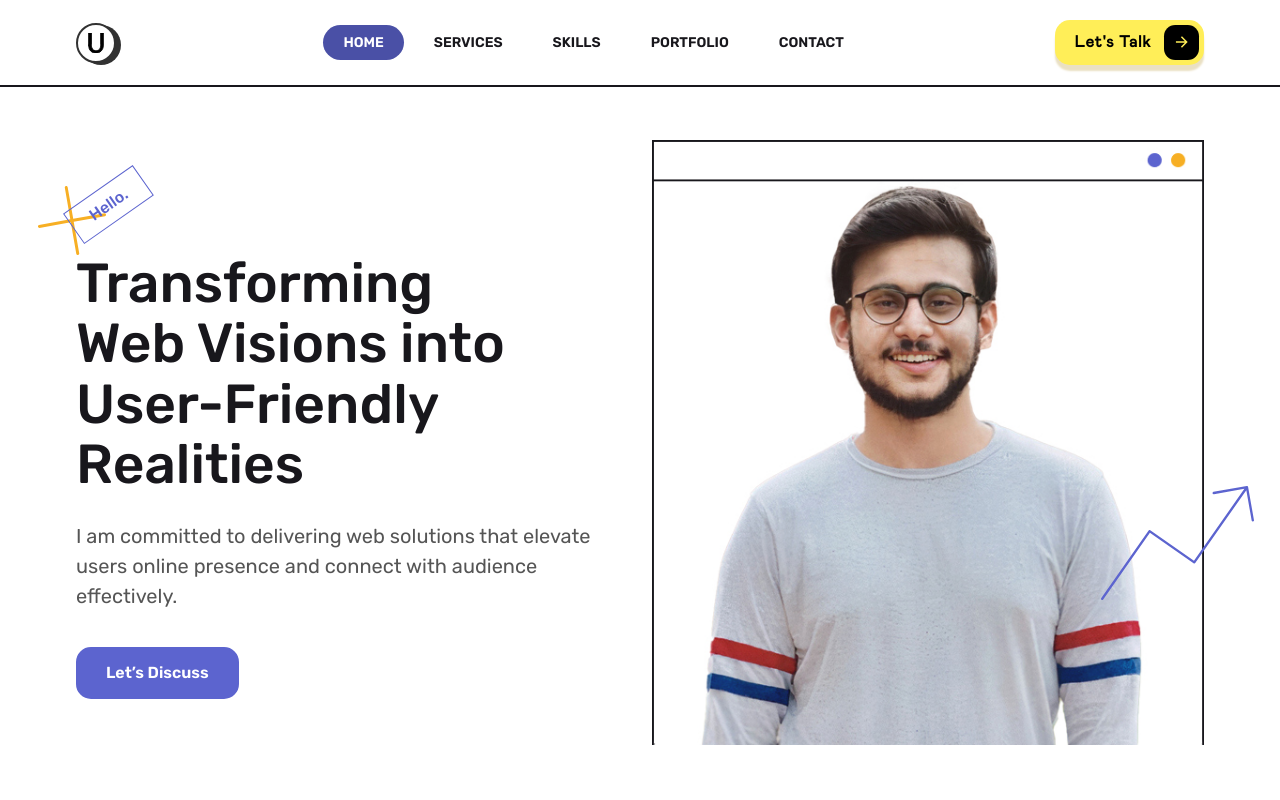
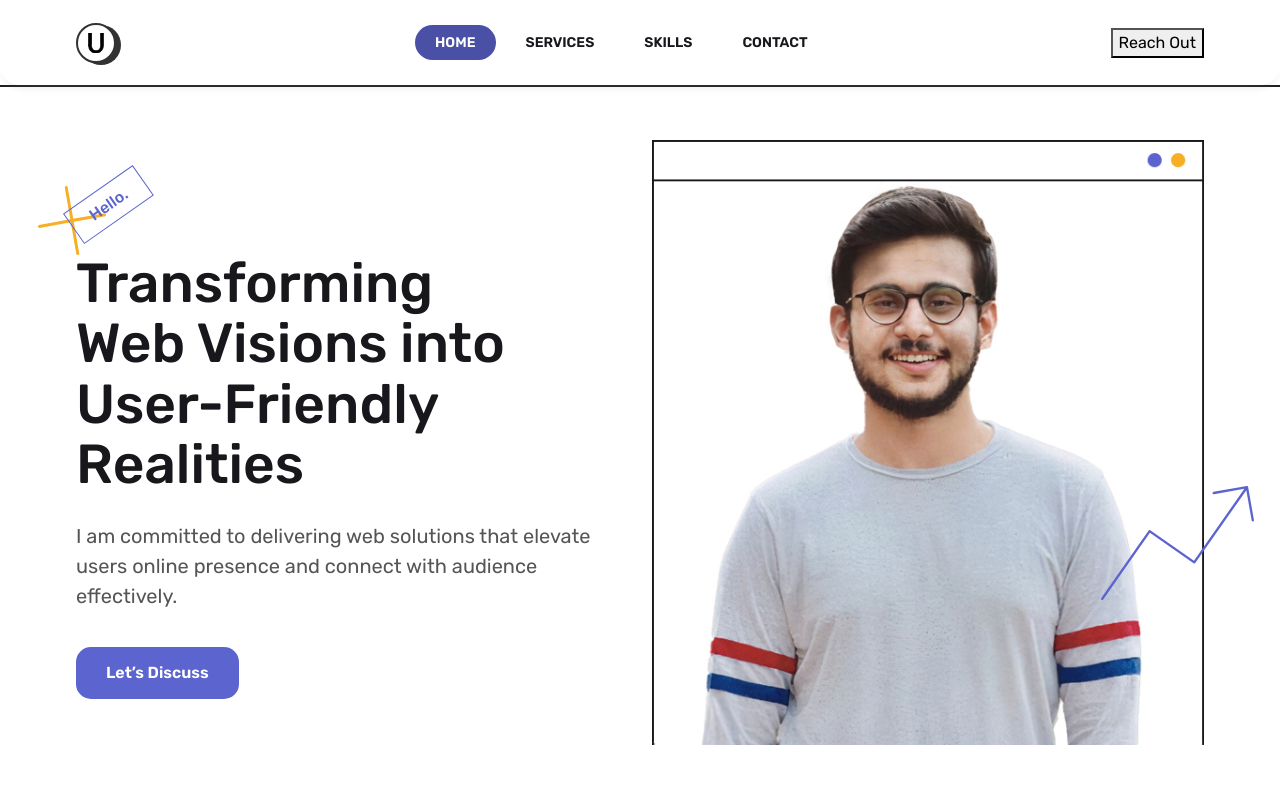
Before and after one commit to developedbyumair/Umair-Ali-01.github.io, a Next.js app: page / in a window 1280 px wide. Shown: the top 800 px of the page. Built offline with nearby package versions, Linux system fonts and the light colour scheme.

Commit message:
Update Header.js [no ci]

```diff
--- a/src/components/Header.js
+++ b/src/components/Header.js
@@ -1,6 +1,6 @@
 import Link from "next/link";
 import { useRouter } from "next/router";
-import { useState } from "react";
+import React, { useEffect, useRef, useState } from "react";
 import { Accordion } from "react-bootstrap";
 
 const Header = () => {
@@ -8,6 +8,14 @@ const Header = () => {
   const router = useRouter();
   return (
     <header className="main-header">
+      <div
+        style={{
+          borderRadius: "20px",
+          boxShadow:
+            "rgb(255 255 255 / 10%) 0px 20px 25px -5px, rgba(0, 0, 0, 0.1) 0px 8px 10px -6px",
+          transition: "all 0.3s ease 0s",
+        }}
+      >
         <nav className="navbar header-nav navbar-expand-lg one-page-nav">
           <div className="container">
             <a className="navbar-brand" href="#">
@@ -51,7 +59,7 @@ const Header = () => {
               }}
             >
               <label className="burger" for="burger">
-              <input type="checkbox" id="burger" />
+                {open && <input type="checkbox" id="burger" />}
                 <span></span>
                 <span></span>
                 <span></span>
@@ -71,6 +79,7 @@ const Header = () => {
                   style={{
                     display: "contents",
                   }}
+                  onClick={() => setOpen(false)}
                 >
                   <ul className="navbar-nav mx-auto">
                     <li>
@@ -88,41 +97,33 @@ const Header = () => {
                         <span>Skills</span>
                       </a>
                     </li>
-                  <li>
+                    {/* <li>
                       <a className="nav-link" href="#work">
                         <span>Portfolio</span>
                       </a>
-                  </li>
+                    </li> */}
                     <li>
                       <a className="nav-link" href="#contactus">
                         <span>Contact</span>
                       </a>
                     </li>
                   </ul>
-                <div className="d-flex justify-content-center justify-content-lg-end m-3 m-sm-0">
-                  <a href="#contactus" className="cssbuttons-io-button">
-                    Let's Talk
-                    <div className="icon">
-                      <svg
-                        xmlns="http://www.w3.org/2000/svg"
-                        viewBox="0 0 24 24"
-                        width="24"
-                        height="24"
+                  <button
+                    type="button"
+                    className="button_project"
+                    data-icon="button-mail"
+                    onClick={() => {
+                      router.push("#contactus");
+                    }}
                   >
-                        <path fill="none" d="M0 0h24v24H0z"></path>
-                        <path
-                          fill="currentColor"
-                          d="M16.172 11l-5.364-5.364 1.414-1.414L20 12l-7.778 7.778-1.414-1.414L16.172 13H4v-2z"
-                        ></path>
-                      </svg>
-                    </div>
-                  </a>
-                </div>
+                    Reach Out
+                  </button>
                 </div>
               </Accordion.Item>
             </Accordion>
           </div>
         </nav>
+      </div>
     </header>
   );
 };
```
Lines whose indentation alone changed are shown as unchanged.
